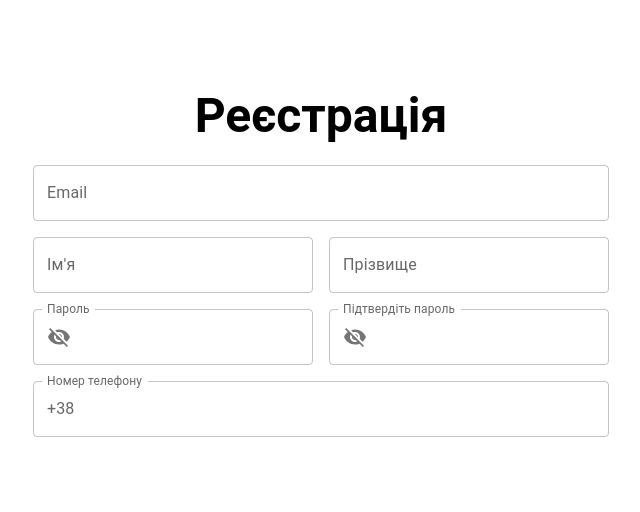
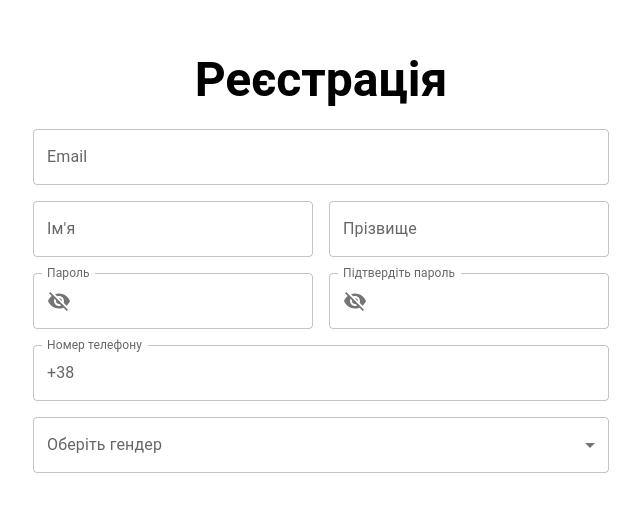
Before and after one commit to VladLeus/Booking-CHNU-frontend, a React (Vite) app: page / in a window 1280 px wide. Shown: the part 140-652 px from the top of the page, without its empty margins (319-959 px from the left). Built offline with nearby package versions, Linux system fonts and the light colour scheme.

Commit message:
Implemented dropdownSelector for reg form, made it suitable for using with react hook form. Changed gender array values to UA lang. Added DropDownSelector.tsx to RegistrationForm.tsx and managed its validation in registrationSchema.ts .

```diff
--- a/src/UI/DropDownSelector/DropDownSelector.tsx
+++ b/src/UI/DropDownSelector/DropDownSelector.tsx
@@ -1,35 +1,46 @@
 import MenuItem from '@mui/material/MenuItem';
-import { TextField } from '@mui/material';
+import { InputAdornment, TextField } from '@mui/material';
+import { DropDownSelectorProps } from '@ui/DropDownSelector/types.ts';
+import { Controller, FieldValues } from 'react-hook-form';
 
-import { DropDownSelectorProps } from '@ui/DropDownSelector/types.ts';
-import { FC } from 'react';
-
-const DropDownSelector: FC<DropDownSelectorProps> = ({
+const DropDownSelector = <T extends FieldValues>({
+  name,
+  control,
   label,
+  valuesArray,
+  error,
   helperText,
-  width,
-  valuesArray,
-  setValue,
-  error,
-}) => {
+  icon: Icon,
+}: DropDownSelectorProps<T>) => {
   return (
+    <Controller
+      name={name}
+      control={control}
+      render={({ field }) => (
         <TextField
-      id="outlined-select-currency"
+          {...field}
           select
           label={label}
-      onChange={(event) => setValue(event.target.value)}
-      // defaultValue={valuesArray[0]}
+          defaultValue={valuesArray[0]}
           helperText={helperText}
           error={error}
-      size="small"
-      sx={{ width: width }}
+          fullWidth={true}
+          InputProps={{
+            startAdornment: Icon && (
+              <InputAdornment position="start">
+                <Icon />
+              </InputAdornment>
+            ),
+          }}
         >
-      {valuesArray.map((option) => (
+          {valuesArray.map((option: string) => (
             <MenuItem sx={{ py: 0 }} key={option} value={option}>
               {option}
             </MenuItem>
           ))}
         </TextField>
+      )}
+    ></Controller>
   );
 };
 
--- a/src/modules/RegistrationForm/RegistrationForm.tsx
+++ b/src/modules/RegistrationForm/RegistrationForm.tsx
@@ -14,6 +14,8 @@ import CustomInput from '@ui/CustomInput';
 import Box from '@mui/material/Box';
 import VisibilityIcon from '@mui/icons-material/Visibility';
 import VisibilityOffIcon from '@mui/icons-material/VisibilityOff';
+import DropDownSelector from '@ui/DropDownSelector';
+import { GENDER } from '@modules/RegistrationForm/_data.ts';
 
 const RegistrationForm = () => {
   const {
@@ -135,6 +137,14 @@ const RegistrationForm = () => {
               error={!!errors.phone}
               helperText={errors.phone?.message || ''}
             />
+            <DropDownSelector
+              name="gender"
+              control={control}
+              label="Оберіть гендер"
+              valuesArray={GENDER}
+              error={!!errors.gender}
+              helperText={errors.gender?.message || ''}
+            />
           </Stack>
         </form>
       </Stack>
--- a/src/modules/RegistrationForm/_data.ts
+++ b/src/modules/RegistrationForm/_data.ts
@@ -1 +1 @@
-export const GENDER = ['Male', 'Female', 'Other'];
+export const GENDER = ['Чоловік', 'Жінка', 'Інше'];
--- a/src/modules/RegistrationForm/schema/registrationSchema.ts
+++ b/src/modules/RegistrationForm/schema/registrationSchema.ts
@@ -19,15 +19,11 @@ export const registrationSchema = z
       .max(10, 'Номер має містити 10 цифр'),
     email: z
       .string()
-      .min(1, " Обов'язкове поле")
+      .min(1, "Обов'язкове поле")
       .email('Електронна адреса не валідна'),
     password: passwordSchema,
     passwordConfirmation: passwordSchema,
-    gender: z.string({
-      errorMap: () => {
-        return { message: 'Select your gender' };
-      },
-    }),
+    gender: z.string().min(1, "Обов'язкове поле"),
     birthdate: z
       .string()
       .refine(
@@ -38,7 +34,7 @@ export const registrationSchema = z
   })
   .refine((schema) => schema.password === schema.passwordConfirmation, {
     message: 'Паролі не співпадають',
-    path: ['passwordConfirmation'], // Шлях до поля, яке не пройшло перевірку
+    path: ['passwordConfirmation'],
   });
 
 export type RegistrationSchema = z.infer<typeof registrationSchema>;
```
Also changed, not shown: src/UI/DropDownSelector/types.ts (+10 -5 lines). Lines whose indentation alone changed are shown as unchanged.
